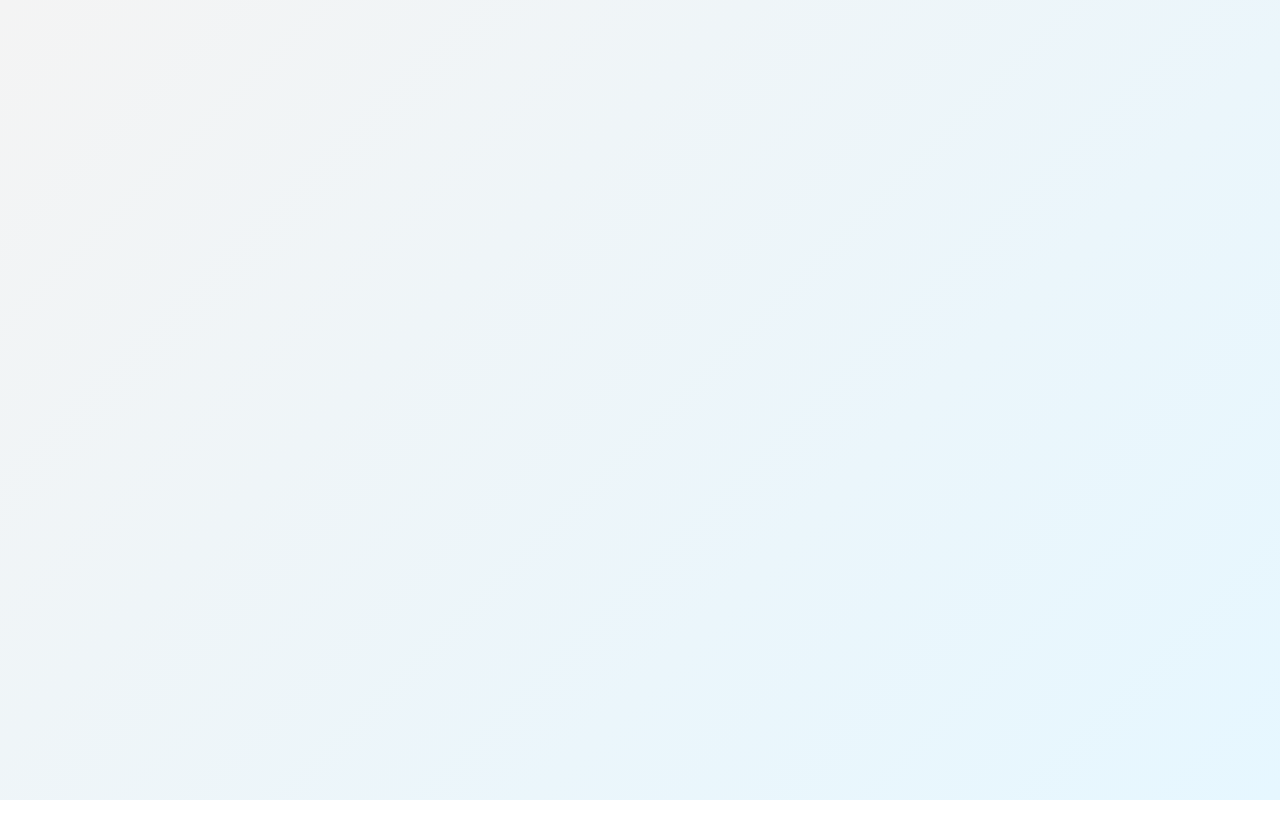
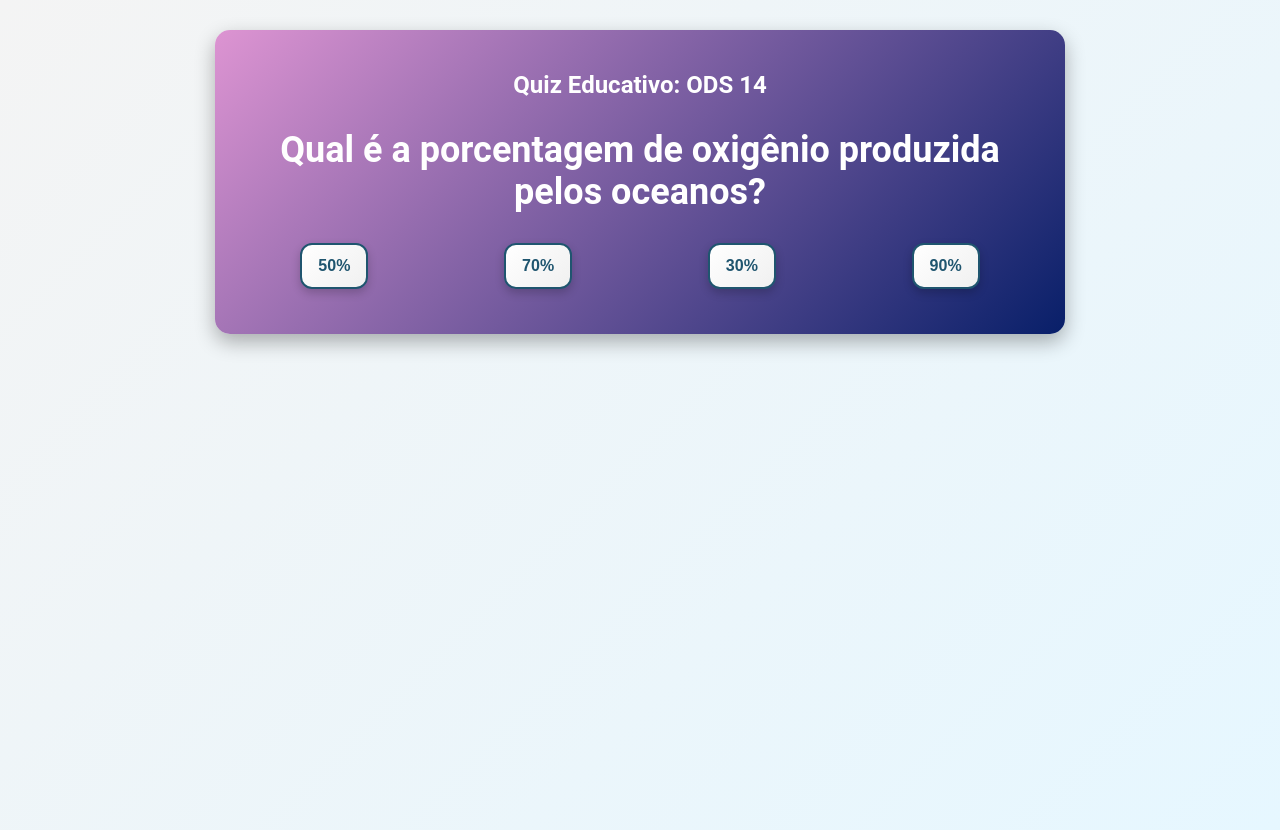
Before and after one commit to odeni3/aquasafe, a React (Vite) app in the folder aquasafe/: page /quiz in a window 1280 px wide. Before the commit this address had no page. Before the commit the page ends 800 px from the top, so only its background shows below. Built offline with nearby package versions, Linux system fonts and the light colour scheme.

Commit message:
adicionando quiz educativo

```diff
--- a/aquasafe/src/components/header/Header.jsx
+++ b/aquasafe/src/components/header/Header.jsx
@@ -16,6 +16,7 @@ function Header() {
               <Link to="/estatisticas">Estatísticas</Link>
               <Link to="/simulacao">Simulação</Link>
               <Link to="/tabua">Previsão</Link>
+              <Link to="/quiz">Quiz</Link>
             </div>
           </li>
           <li className="dropdown">
--- a/aquasafe/src/components/header/styles.css
+++ b/aquasafe/src/components/header/styles.css
@@ -83,10 +83,11 @@ body {
     border-radius: 25px;
     text-decoration: none;
     font-weight: bold;
-    margin-left: 20px;
+    margin-left: 75px;
     transition: background-color 0.3s;
   }
 
   .play-button:hover {
+
     background-color: #0056b3;
   }
--- a/aquasafe/src/main.jsx
+++ b/aquasafe/src/main.jsx
@@ -11,6 +11,7 @@ import Simulacao from './pages/Servicos/Simulacao/Simulacao.jsx';
 import Equipe from './pages/Sobre/Equipe/equipe.jsx';
 import Artigos from './pages/Informacoes/Artigos/Artigos.jsx'
 import Missao from './pages/Sobre/Missao/missao.jsx';
+import QuizEducativo from './pages/Quiz/Quiz.jsx';
 
 createRoot(document.getElementById('root')).render(
   <StrictMode>
@@ -25,6 +26,7 @@ createRoot(document.getElementById('root')).render(
         <Route path="/equipe" element={<Equipe />} />
         <Route path='/artigos' element={<Artigos />} />
         <Route path="/missao" element={<Missao />} />
+        <Route path="/quiz" element={<QuizEducativo />} />
       </Routes>
     </Router>
   </StrictMode>
--- /dev/null
+++ b/aquasafe/src/pages/Quiz/Quiz.jsx
@@ -0,0 +1,130 @@
+import { useState } from "react";
+import "./styles.css";
+
+const perguntasQuiz = [
+    {
+      pergunta: "Qual é a porcentagem de oxigênio produzida pelos oceanos?",
+      opcoes: ["50%", "70%", "30%", "90%"],
+      respostaCorreta: "70%",
+      curiosidade:
+        "Os oceanos produzem cerca de 70% do oxigênio que respiramos, principalmente por meio do fitoplâncton.",
+    },
+    {
+      pergunta: "Quantos milhões de toneladas de plástico são descartadas no oceano anualmente?",
+      opcoes: ["4 milhões", "6 milhões", "8 milhões", "10 milhões"],
+      respostaCorreta: "8 milhões",
+      curiosidade:
+        "Cerca de 8 milhões de toneladas de plástico são descartadas nos oceanos todos os anos, afetando diretamente a vida marinha.",
+    },
+    {
+      pergunta: "O que é uma área marinha protegida?",
+      opcoes: [
+        "Uma zona sem atividades humanas",
+        "Uma área que restringe atividades para preservar a biodiversidade",
+        "Uma praia limpa",
+        "Um local turístico próximo ao oceano",
+      ],
+      respostaCorreta:
+        "Uma área que restringe atividades para preservar a biodiversidade",
+      curiosidade:
+        "Áreas marinhas protegidas ajudam a conservar espécies marinhas e ecossistemas vulneráveis.",
+    },
+    {
+      pergunta: "Qual é o maior oceano do mundo?",
+      opcoes: ["Oceano Atlântico", "Oceano Índico", "Oceano Ártico", "Oceano Pacífico"],
+      respostaCorreta: "Oceano Pacífico",
+      curiosidade:
+        "O Oceano Pacífico cobre mais de 30% da superfície terrestre e é o maior oceano do mundo.",
+    },
+    {
+      pergunta: "Qual das opções é uma consequência do aumento da temperatura dos oceanos?",
+      opcoes: [
+        "Destruição dos recifes de coral",
+        "Aumento na quantidade de fitoplâncton",
+        "Maior salinidade das águas",
+        "Crescimento das populações de peixes",
+      ],
+      respostaCorreta: "Destruição dos recifes de coral",
+      curiosidade:
+        "O aumento da temperatura dos oceanos causa o branqueamento dos corais, ameaçando ecossistemas marinhos inteiros.",
+    },
+    {
+      pergunta: "Qual país produz a maior quantidade de lixo plástico?",
+      opcoes: ["China", "Estados Unidos", "Índia", "Indonésia"],
+      respostaCorreta: "Estados Unidos",
+      curiosidade:
+        "Os Estados Unidos geram mais de 40 milhões de toneladas de lixo plástico por ano, mais do que qualquer outro país.",
+    },
+    {
+      pergunta: "O que é o 'vórtice de lixo do Pacífico'?",
+      opcoes: [
+        "Uma corrente oceânica limpa",
+        "Uma enorme ilha de lixo flutuante",
+        "Uma zona de pesca",
+        "Uma área de conservação ambiental",
+      ],
+      respostaCorreta: "Uma enorme ilha de lixo flutuante",
+      curiosidade:
+        "O vórtice de lixo do Pacífico é a maior concentração de plástico nos oceanos, cobrindo uma área de mais de 1,6 milhão de km².",
+    },
+];
+
+
+const QuizEducativo = () => {
+    const [indiceAtual, setIndiceAtual] = useState(0);
+    const [pontuacao, setPontuacao] = useState(0);
+    const [mostrarResultado, setMostrarResultado] = useState(false);
+    const [feedback, setFeedback] = useState("");
+
+    const handleResposta = (resposta) => {
+      const perguntaAtual = perguntasQuiz[indiceAtual];
+
+      if (resposta === perguntaAtual.respostaCorreta) {
+        setPontuacao(pontuacao + 1);
+        setFeedback(`Correto! ${perguntaAtual.curiosidade}`);
+      } else {
+        setFeedback(`Errado! ${perguntaAtual.curiosidade}`);
+      }
+
+      setTimeout(() => {
+        setFeedback("");
+        if (indiceAtual + 1 < perguntasQuiz.length) {
+          setIndiceAtual(indiceAtual + 1);
+        } else {
+          setMostrarResultado(true);
+        }
+      }, 3000);
+    };
+
+    return (
+      <div className="quiz-container">
+        <h1>Quiz Educativo: ODS 14</h1>
+        {mostrarResultado ? (
+          <div className="quiz-score">
+            <h2>Você concluiu o quiz!</h2>
+            <p>
+              Sua pontuação: <strong>{pontuacao}</strong> de {perguntasQuiz.length}
+            </p>
+          </div>
+        ) : (
+          <div className="quiz-question">
+            <h2>{perguntasQuiz[indiceAtual].pergunta}</h2>
+            <div className="quiz-options">
+              {perguntasQuiz[indiceAtual].opcoes.map((opcao, index) => (
+                <button
+                  key={index}
+                  onClick={() => handleResposta(opcao)}
+                  className="quiz-option"
+                >
+                  {opcao}
+                </button>
+              ))}
+            </div>
+            {feedback && <div className="quiz-feedback">{feedback}</div>}
+          </div>
+        )}
+      </div>
+    );
+};
+
+export default QuizEducativo;
--- /dev/null
+++ b/aquasafe/src/pages/Quiz/styles.css
@@ -0,0 +1,185 @@
+.quiz-container {
+    max-width: 800px;
+    margin: 30px auto;
+    padding: 25px;
+    background: linear-gradient(135deg, #dd94d2, #081f69);
+    border-radius: 15px;
+    box-shadow: 0 8px 20px rgba(0, 0, 0, 0.3);
+    color: #ffffff;
+    font-family: 'Roboto', sans-serif;
+    animation: fadeIn 1s ease-in-out;
+  }
+
+  .quiz-container h1 {
+    text-align: center;
+    font-size: 1.5rem;
+    margin-bottom: 25px;
+    color: #ffffff;
+  }
+
+  .quiz-question {
+    font-size: 1.5rem;
+    margin-bottom: 20px;
+    text-align: center;
+  }
+
+  .quiz-options {
+    display: grid;
+    grid-template-columns: repeat(auto-fit, minmax(150px, 1fr));
+    gap: 15px;
+    justify-items: center;
+    margin-top: 15px;
+  }
+
+  .quiz-option {
+    display: flex;
+    align-items: center;
+    justify-content: center;
+    font-size: 1rem;
+    font-weight: bold;
+    padding: 12px 16px;
+    background: linear-gradient(135deg, #ffffff, #f0f0f0);
+    color: #1F556F;
+    border: 2px solid #1F556F;
+    border-radius: 12px;
+    box-shadow: 0 4px 10px rgba(0, 0, 0, 0.2);
+    transition: all 0.3s ease;
+    cursor: pointer;
+    text-align: center;
+  }
+
+  .quiz-option:hover {
+    background: linear-gradient(135deg, #1F556F, #083f5f);
+    color: #ffffff;
+    transform: translateY(-4px) scale(1.02);
+    box-shadow: 0 6px 15px rgba(0, 0, 0, 0.3);
+  }
+
+  .quiz-option:active {
+    transform: translateY(0) scale(0.98);
+    box-shadow: 0 2px 5px rgba(0, 0, 0, 0.3);
+  }
+
+  .quiz-option.correct {
+    background: linear-gradient(135deg, #00C851, #007E33);
+    color: #ffffff;
+    border-color: #007E33;
+    animation: correctPulse 0.4s ease-in-out;
+  }
+
+  .quiz-option.incorrect {
+    background: linear-gradient(135deg, #FF4444, #CC0000);
+    color: #ffffff;
+    border-color: #CC0000;
+    animation: shake 0.4s ease-in-out;
+  }
+
+  .quiz-feedback {
+    margin-top: 25px;
+    font-size: 1.4rem;
+    font-weight: bold;
+    text-align: center;
+    color: #FFE156;
+    animation: popIn 0.5s ease-in-out;
+  }
+
+  .quiz-curiosity {
+    margin-top: 15px;
+    padding: 15px;
+    background: rgba(255, 255, 255, 0.2);
+    border-left: 5px solid #FFE156;
+    color: #FFE156;
+    border-radius: 10px;
+    font-size: 1rem;
+  }
+
+  .quiz-score {
+    text-align: center;
+    font-size: 2rem;
+    margin-top: 30px;
+    color: #FFE156;
+  }
+
+  .quiz-button {
+    display: block;
+    margin: 25px auto;
+    padding: 12px 20px;
+    font-size: 1.2rem;
+    font-weight: bold;
+    background-color: #FFE156;
+    color: #3B9A94;
+    border: none;
+    border-radius: 12px;
+    cursor: pointer;
+    transition: all 0.3s ease;
+    box-shadow: 0 4px 10px rgba(0, 0, 0, 0.2);
+  }
+
+  .quiz-button:hover {
+    background-color: #FFC107;
+    transform: translateY(-5px);
+    box-shadow: 0 6px 15px rgba(0, 0, 0, 0.3);
+  }
+
+  /* Responsividade */
+  @media (max-width: 600px) {
+    .quiz-container {
+      padding: 20px;
+    }
+
+    .quiz-question {
+      font-size: 1.5rem;
+    }
+
+    .quiz-options {
+      grid-template-columns: repeat(auto-fit, minmax(150px, 1fr));
+    }
+
+    .quiz-option {
+      font-size: 0.9rem;
+    }
+  }
+
+  /* Animações */
+  @keyframes fadeIn {
+    from {
+      opacity: 0;
+      transform: translateY(-10px);
+    }
+    to {
+      opacity: 1;
+      transform: translateY(0);
+    }
+  }
+
+  @keyframes popIn {
+    from {
+      opacity: 0;
+      transform: scale(0.9);
+    }
+    to {
+      opacity: 1;
+      transform: scale(1);
+    }
+  }
+
+  @keyframes correctPulse {
+    0%, 100% {
+      transform: scale(1);
+    }
+    50% {
+      transform: scale(1.1);
+    }
+  }
+
+  @keyframes shake {
+    0%, 100% {
+      transform: translateX(0);
+    }
+    25%, 75% {
+      transform: translateX(-5px);
+    }
+    50% {
+      transform: translateX(5px);
+    }
+  }
```
